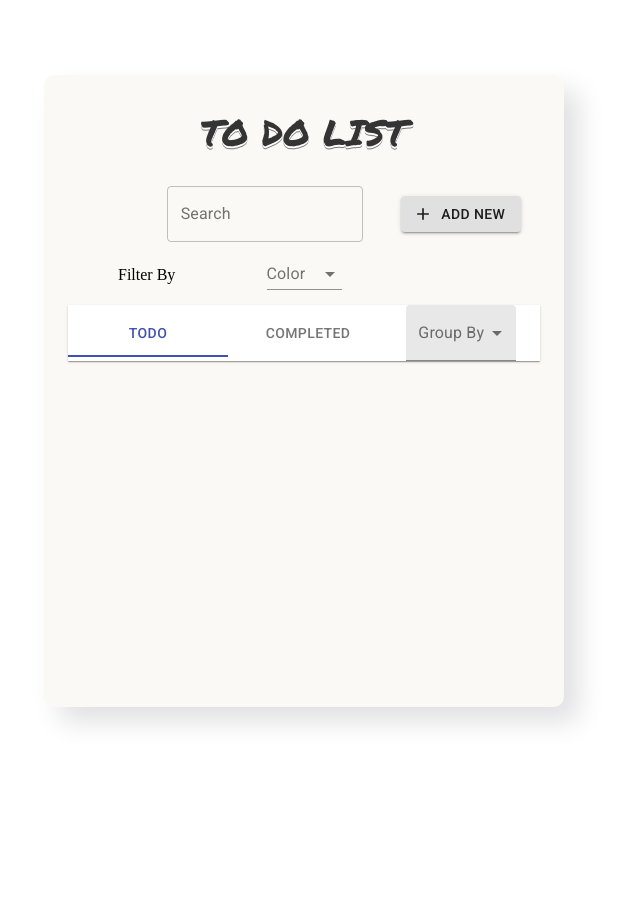
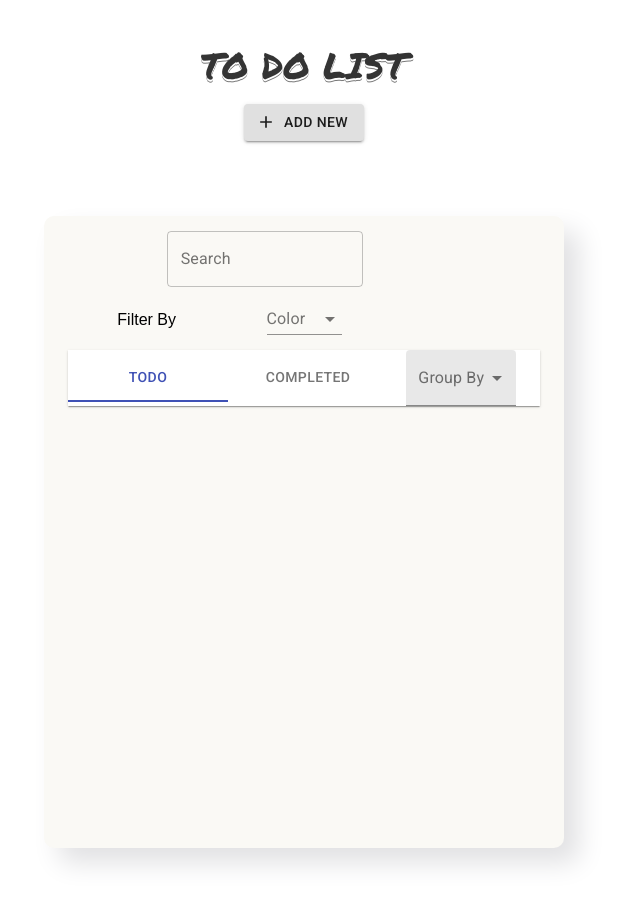
Before and after one commit to iresh96/todo-app, a React (Create React App) app: page / in a window 1280 px wide. Shown: the top 904 px of the page, without its empty margins (336-976 px from the left). Before the commit the page ends 800 px from the top, so only its background shows below. Built offline with nearby package versions, Linux system fonts and the light colour scheme.

Commit message:
test deploy

```diff
--- a/package.json
+++ b/package.json
@@ -1,4 +1,5 @@
 {
+  "homepage": "https://iresh96.github.io/todo-app",
   "name": "todo-list",
   "version": "0.1.0",
   "private": true,
@@ -20,6 +21,8 @@
     "web-vitals": "^1.0.1"
   },
   "scripts": {
+    "predeploy": "npm run build",
+    "deploy": "gh-pages -d build",
     "start": "react-scripts start",
     "build": "react-scripts build",
     "test": "react-scripts test",
--- a/src/App.css
+++ b/src/App.css
@@ -10,4 +10,13 @@
   padding-bottom: 32px;
   box-shadow: 15px 15px 27px #e1e1e3, -15px -15px 27px #ffffff;
   background-color: #faf9f5;
+  font-family: Arial, Helvetica, sans-serif;
 }
+
+.header-top {
+  display: flex;
+  flex-direction: column;
+  align-items: center;
+  text-align: center;
+  justify-content: center;
+}
--- a/src/App.js
+++ b/src/App.js
@@ -3,7 +3,7 @@ import "./App.css";
 
 function App() {
   return (
-    <div className="todo-app">
+    <div>
       <ToDoList />
     </div>
   );
--- a/src/components/Header/ToDoHeader.jsx
+++ b/src/components/Header/ToDoHeader.jsx
@@ -37,9 +37,7 @@ function ToDoHeader({ onSubmit, getSearchValue, getColorValue }) {
           />
         </Grid>
 
-        <Grid item xs={4}>
-          <ToDoAdd onSubmit={onSubmit} />
-        </Grid>
+        <Grid item xs={4}></Grid>
         <Grid item xs={4} className="filter-text">
           Filter By
         </Grid>
--- a/src/components/ToDoList.jsx
+++ b/src/components/ToDoList.jsx
@@ -1,5 +1,6 @@
 import React, { useState } from "react";
 import HeaderText from "./Header/HeaderText";
+import ToDoAdd from "./Header/ToDoAdd";
 
 import ToDoHeader from "./Header/ToDoHeader";
 import ToDoTab from "./ToDoTab";
@@ -41,7 +42,11 @@ function ToDoList() {
 
   return (
     <>
+      <div className="header-top">
         <HeaderText />
+        <ToDoAdd onSubmit={addTodo} />
+      </div>
+      <div className="todo-app">
         <ToDoHeader
           onSubmit={addTodo}
           getSearchValue={(value) => setSearchValue(value)}
@@ -54,6 +59,7 @@ function ToDoList() {
           searchValue={searchValue}
           colorValue={colorValue}
         />
+      </div>
     </>
   );
 }
--- a/src/components/ToDoTab.jsx
+++ b/src/components/ToDoTab.jsx
@@ -15,7 +15,7 @@ function ToDoTab({
   searchValue,
   colorValue,
 }) {
-  const [value, setValue] = useState(0);
+  const [value, setValue] = useState(0); //tab value
   const [newTodoList, setNewTodoList] = useState([]);
   const [group, setGroup] = useState("");
 
```
Also changed, not shown: 1 other file (tests, documents, lock files or other folders). Lines whose indentation alone changed are shown as unchanged.
